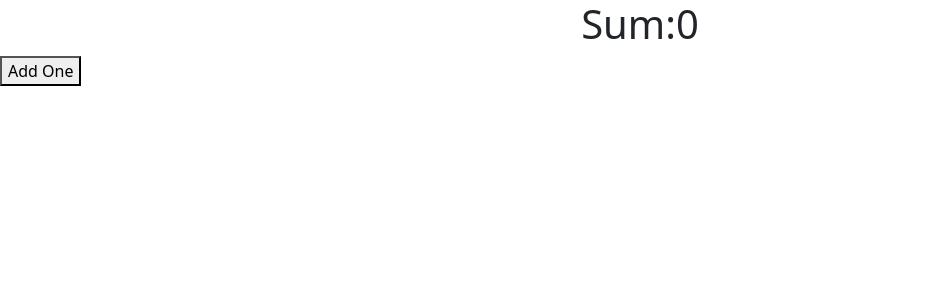
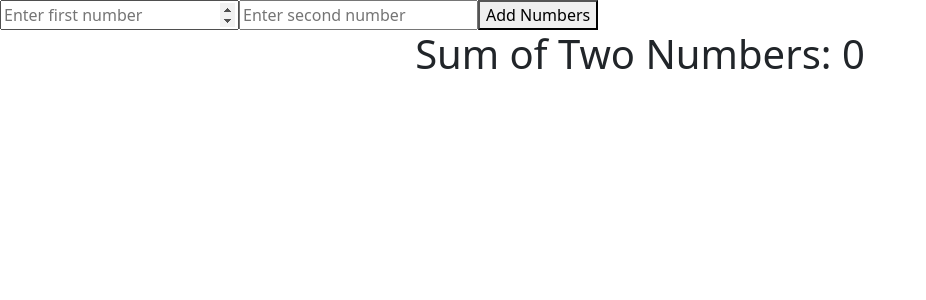
Before and after one commit to chiraghontec/MERN-Stack, a React (Create React App) app in the folder Hello_world_react_app/hello-world/: page / in a window 1280 px wide. Shown: the top 300 px of the page, without its empty margins (0-926 px from the left). Built offline with nearby package versions, Linux system fonts and the light colour scheme.

Commit message:
Taking two inputs from user to add using state variable

```diff
--- a/Hello_world_react_app/hello-world/src/Increment.js
+++ b/Hello_world_react_app/hello-world/src/Increment.js
@@ -2,14 +2,26 @@
 import React, { useState } from 'react';
 
 const AddTwoNum= () => {
-    const [sum, setSum] = useState(0); // Initialize state with 0
-    let a,b;
-    a = 5;
-    b = 10;
+    const [number1, setNumber1] = useState(); // State for first number
+    const [number2, setNumber2] = useState(); // State for second number
+    const [sum, setSum] = useState(0);
+    const handleAddition = () => {
+        setSum(number1 + number2); // Calculate and update the sum
+    };
     return (
         <div>
-            <h1>Sum:{sum}</h1> {/* Display current number */}
-            <button onClick={()=>{setSum(a+b)}}>Add One</button> {/* Button to add 1 */}
+            <input type="number" value={number1}
+                onChange={(e) => setNumber1(Number(e.target.value))}
+                placeholder="Enter first number"
+            />
+            <input
+                type="number"
+                value={number2}
+                onChange={(e) => setNumber2(Number(e.target.value))}
+                placeholder="Enter second number"
+            />
+            <button onClick={handleAddition}>Add Numbers</button>
+            <h1>Sum of Two Numbers: {sum}</h1>
         </div>
     );
 };
```
Also changed, not shown: 1 other file (tests, documents, lock files or other folders).
